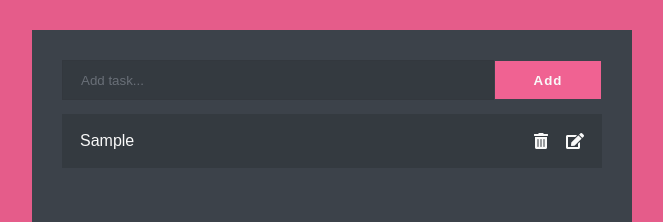
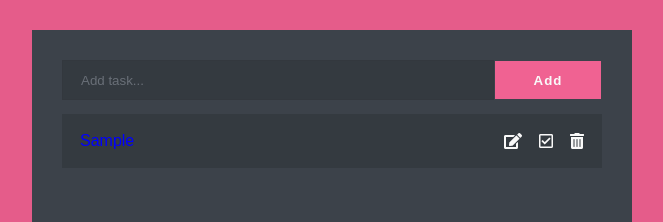
Before and after one commit to vikhulei/9projects-todo, a React (Create React App) app: page / in a window 1280 px wide. Both pictures are taken after typing "Sample" into the empty fields and a click on the button "Add". Shown: the top 222 px of the page, without its empty margins (308-971 px from the left). Built offline with nearby package versions, Linux system fonts and the light colour scheme.

Commit message:
donetodo started

```diff
--- a/src/App.css
+++ b/src/App.css
@@ -80,8 +80,12 @@ button:hover {
   padding: 18px;
 }
 
+.todo_item {
+  color: blue;
+}
+
 .todoIcons {
-  width: 50px;
+  width: 80px;
   display: flex;
   justify-content: space-between;
 }
--- a/src/App.js
+++ b/src/App.js
@@ -38,6 +38,10 @@ const removetodo = (id) => {
   setTodos(todos.filter(todo => todo.id !== id))
 }
 
+const donetodo = (id) => {
+  alert("Working on it")
+}
+
 const edittodo = (id) => {
   let result = todos.filter(todo => todo.id === id)
   setInputValue(result.map(val => val.text))
@@ -75,10 +79,11 @@ useEffect(() => {
         </form>
         {todos.map(todo => (
           <div key={todo.id} className="todo">
-            <p>{todo.text}</p>
+            <p className="todo_item">{todo.text}</p>
             <div className="todoIcons">
+            <i onClick={() => edittodo(todo.id)} className="fas fa-edit"></i>
+            <i onClick={() => donetodo(todo.id)} className="far fa-check-square"></i>
             <i onClick={() => removetodo(todo.id)} className="fas fa-trash-alt"></i>
-            <i onClick={() => edittodo(todo.id)} className="fas fa-edit"></i>
             </div>
           </div>
         ))}
```
